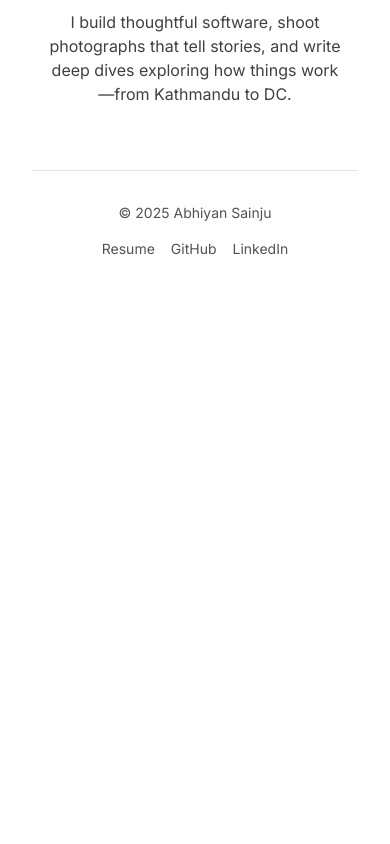
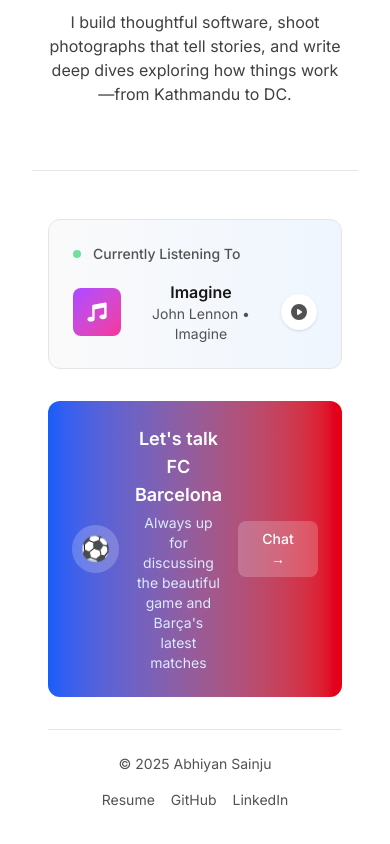
Before and after one commit to aabhiyann/portfolio-abhiyan, a React (Vite) app: page /about in a window 390 px wide. Shown: the part 5916-6760 px from the top of the page. Before the commit the page ends 6207 px from the top, so only its background shows below. Built offline with nearby package versions, Linux system fonts and the light colour scheme.

Commit message:
feat(footer): add dynamic features with music player and FC Barcelona CTA

```diff
--- a/src/App.jsx
+++ b/src/App.jsx
@@ -1056,23 +1056,160 @@ function About() {
 }
 
 function Footer() {
+  const [currentTrack, setCurrentTrack] = useState(null);
+  const [isPlaying, setIsPlaying] = useState(false);
+
+  // Simulate fetching current track (in real implementation, this would connect to Spotify API)
+  useEffect(() => {
+    const tracks = [
+      {
+        title: "Bohemian Rhapsody",
+        artist: "Queen",
+        album: "A Night at the Opera",
+      },
+      {
+        title: "Hotel California",
+        artist: "Eagles",
+        album: "Hotel California",
+      },
+      { title: "Imagine", artist: "John Lennon", album: "Imagine" },
+      {
+        title: "Stairway to Heaven",
+        artist: "Led Zeppelin",
+        album: "Led Zeppelin IV",
+      },
+      {
+        title: "Sweet Child O' Mine",
+        artist: "Guns N' Roses",
+        album: "Appetite for Destruction",
+      },
+    ];
+
+    const randomTrack = tracks[Math.floor(Math.random() * tracks.length)];
+    setCurrentTrack(randomTrack);
+  }, []);
+
   return (
-    <footer className="border-t border-neutral-200 dark:border-neutral-700 py-8">
-      <div className="mx-auto max-w-6xl px-4 flex flex-col sm:flex-row items-center justify-between gap-4">
+    <footer className="border-t border-neutral-200 dark:border-neutral-700 py-12">
+      <div className="mx-auto max-w-6xl px-4">
+        {/* Currently Listening To Section */}
+        <motion.div
+          className="mb-8 p-6 bg-gradient-to-r from-neutral-50 to-blue-50 dark:from-neutral-800 dark:to-neutral-900 rounded-xl border border-neutral-200 dark:border-neutral-700"
+          initial={{ opacity: 0, y: 20 }}
+          whileInView={{ opacity: 1, y: 0 }}
+          viewport={{ once: true }}
+          transition={{ duration: 0.6 }}
+        >
+          <div className="flex items-center gap-3 mb-4">
+            <div className="w-2 h-2 bg-green-500 rounded-full animate-pulse"></div>
+            <span className="text-sm font-medium text-neutral-600 dark:text-neutral-400">
+              Currently Listening To
+            </span>
+          </div>
+
+          {currentTrack && (
+            <motion.div
+              className="flex items-center gap-4"
+              initial={{ opacity: 0, x: -20 }}
+              animate={{ opacity: 1, x: 0 }}
+              transition={{ duration: 0.5, delay: 0.2 }}
+            >
+              <div className="w-12 h-12 bg-gradient-to-br from-purple-500 to-pink-500 rounded-lg flex items-center justify-center">
+                <svg
+                  className="w-6 h-6 text-white"
+                  fill="currentColor"
+                  viewBox="0 0 20 20"
+                >
+                  <path d="M18 3a1 1 0 00-1.196-.98l-10 2A1 1 0 006 5v9.114A4.369 4.369 0 005 14c-1.657 0-3 .895-3 2s1.343 2 3 2 3-.895 3-2V7.82l8-1.6v5.894A4.369 4.369 0 0015 12c-1.657 0-3 .895-3 2s1.343 2 3 2 3-.895 3-2V3z" />
+                </svg>
+              </div>
+
+              <div className="flex-1">
+                <h4 className="font-semibold text-neutral-900 dark:text-white">
+                  {currentTrack.title}
+                </h4>
+                <p className="text-sm text-neutral-600 dark:text-neutral-400">
+                  {currentTrack.artist} • {currentTrack.album}
+                </p>
+              </div>
+
+              <button
+                onClick={() => setIsPlaying(!isPlaying)}
+                className="p-2 bg-white dark:bg-neutral-700 rounded-full shadow-sm hover:shadow-md transition-all"
+              >
+                {isPlaying ? (
+                  <svg
+                    className="w-5 h-5 text-neutral-600 dark:text-neutral-400"
+                    fill="currentColor"
+                    viewBox="0 0 20 20"
+                  >
+                    <path
+                      fillRule="evenodd"
+                      d="M18 10a8 8 0 11-16 0 8 8 0 0116 0zM7 8a1 1 0 012 0v4a1 1 0 11-2 0V8zm5-1a1 1 0 00-1 1v4a1 1 0 102 0V8a1 1 0 00-1-1z"
+                      clipRule="evenodd"
+                    />
+                  </svg>
+                ) : (
+                  <svg
+                    className="w-5 h-5 text-neutral-600 dark:text-neutral-400"
+                    fill="currentColor"
+                    viewBox="0 0 20 20"
+                  >
+                    <path
+                      fillRule="evenodd"
+                      d="M10 18a8 8 0 100-16 8 8 0 000 16zM9.555 7.168A1 1 0 008 8v4a1 1 0 001.555.832l3-2a1 1 0 000-1.664l-3-2z"
+                      clipRule="evenodd"
+                    />
+                  </svg>
+                )}
+              </button>
+            </motion.div>
+          )}
+        </motion.div>
+
+        {/* FC Barcelona CTA */}
+        <motion.div
+          className="mb-8 p-6 bg-gradient-to-r from-blue-600 to-red-600 rounded-xl text-white"
+          initial={{ opacity: 0, scale: 0.95 }}
+          whileInView={{ opacity: 1, scale: 1 }}
+          viewport={{ once: true }}
+          transition={{ duration: 0.6, delay: 0.2 }}
+        >
+          <div className="flex items-center gap-4">
+            <div className="w-12 h-12 bg-white/20 rounded-full flex items-center justify-center">
+              <span className="text-2xl">⚽</span>
+            </div>
+            <div className="flex-1">
+              <h3 className="text-lg font-semibold mb-1">
+                Let's talk FC Barcelona
+              </h3>
+              <p className="text-sm text-blue-100">
+                Always up for discussing the beautiful game and Barça's latest
+                matches
+              </p>
+            </div>
+            <button className="px-4 py-2 bg-white/20 hover:bg-white/30 rounded-lg text-sm font-medium transition-colors">
+              Chat →
+            </button>
+          </div>
+        </motion.div>
+
+        {/* Footer Links */}
+        <div className="flex flex-col sm:flex-row items-center justify-between gap-4 pt-6 border-t border-neutral-200 dark:border-neutral-700">
           <p className="text-sm text-neutral-600 dark:text-neutral-400">
             © {new Date().getFullYear()} Abhiyan Sainju
           </p>
           <div className="flex items-center gap-4 text-sm">
             <a
               href="#"
-            className="hover:text-neutral-900 dark:hover:text-white text-neutral-600 dark:text-neutral-400"
+              className="hover:text-neutral-900 dark:hover:text-white text-neutral-600 dark:text-neutral-400 transition-colors"
             >
               Resume
             </a>
             <a
               href="https://github.com/aabhiyann"
               target="_blank"
-            className="hover:text-neutral-900 dark:hover:text-white text-neutral-600 dark:text-neutral-400"
+              className="hover:text-neutral-900 dark:hover:text-white text-neutral-600 dark:text-neutral-400 transition-colors"
               rel="noreferrer"
             >
               GitHub
@@ -1080,11 +1217,12 @@ function Footer() {
             <a
               href="https://www.linkedin.com/in/aabhiyansainju/"
               target="_blank"
-            className="hover:text-neutral-900 dark:hover:text-white text-neutral-600 dark:text-neutral-400"
+              className="hover:text-neutral-900 dark:hover:text-white text-neutral-600 dark:text-neutral-400 transition-colors"
               rel="noreferrer"
             >
               LinkedIn
             </a>
+          </div>
         </div>
       </div>
     </footer>
```
Lines whose indentation alone changed are shown as unchanged.
